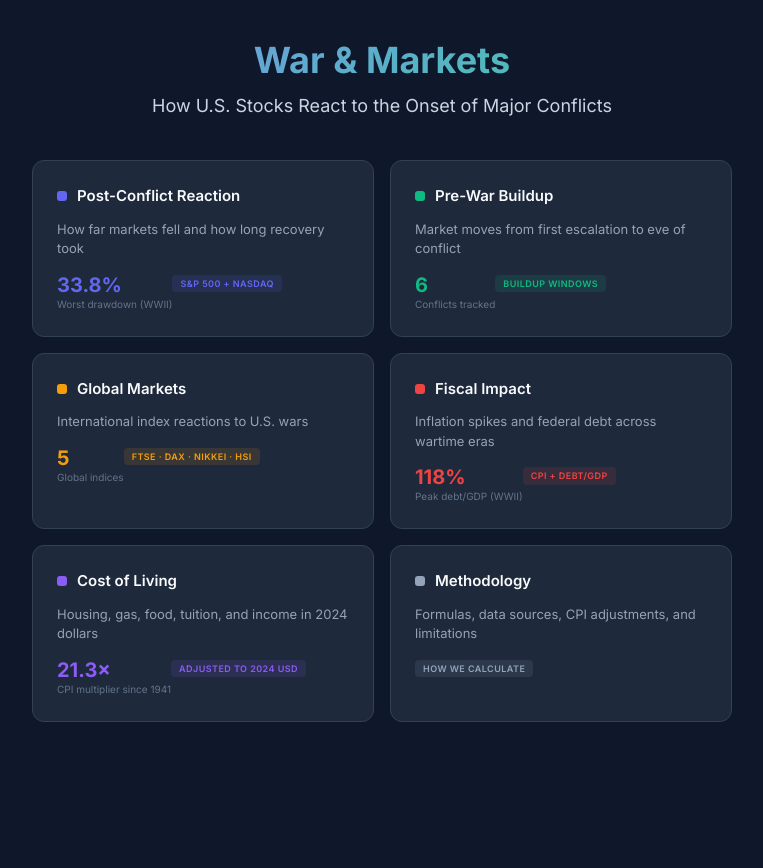
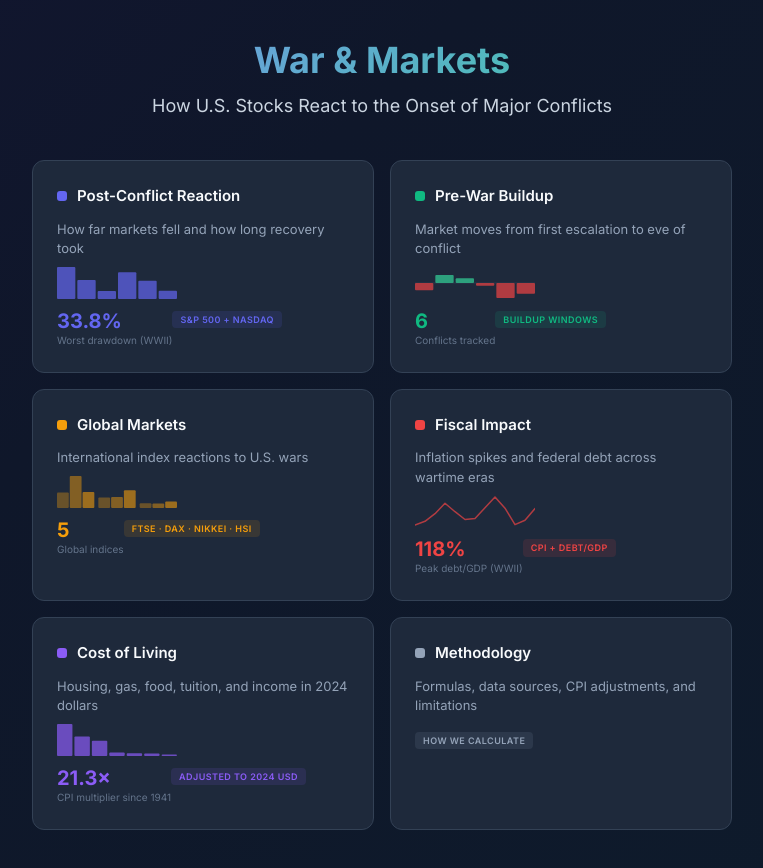
Before and after one commit to azaidi06/fin, a React (Vite) app in the folder war-markets-react/: page / in a window 1280 px wide. Shown: the whole page, without its empty margins (258-1021 px from the left). Before the commit the page ends 800 px from the top, so only its background shows below. Built offline with nearby package versions, Linux system fonts and the light colour scheme.

Commit message:
landing upgrade

```diff
--- a/war-markets-react/src/App.jsx
+++ b/war-markets-react/src/App.jsx
@@ -47,7 +47,7 @@ export default function App() {
   };
 
   return (
-    <div className="min-h-screen px-4 py-10 sm:px-6 lg:px-8" style={{ background: "#0F172A", color: "#F8FAFC" }}>
+    <div className="min-h-screen px-4 py-10 sm:px-6 lg:px-8" style={{ color: "#F8FAFC" }}>
       <div className="max-w-[960px] mx-auto">
         <Header compact={activeTab === "home"} />
 
--- a/war-markets-react/src/components/Header.jsx
+++ b/war-markets-react/src/components/Header.jsx
@@ -1,4 +1,29 @@
+import { useState, useEffect } from "react";
+
+const stats = [
+  "33.8% — Worst S&P drawdown (WWII)",
+  "118% — Peak debt-to-GDP ratio (WWII)",
+  "21.3\u00d7 — CPI multiplier since 1941",
+  "917 days — Longest market recovery",
+  "5 global indices tracked",
+];
+
 export default function Header({ compact }) {
+  const [statIndex, setStatIndex] = useState(0);
+  const [visible, setVisible] = useState(true);
+
+  useEffect(() => {
+    if (compact) return;
+    const interval = setInterval(() => {
+      setVisible(false);
+      setTimeout(() => {
+        setStatIndex((prev) => (prev + 1) % stats.length);
+        setVisible(true);
+      }, 400);
+    }, 3000);
+    return () => clearInterval(interval);
+  }, [compact]);
+
   return (
     <header className="text-center mb-10">
       <h1 className="text-3xl sm:text-4xl font-bold mb-3" style={{
@@ -22,6 +47,18 @@ export default function Header({ compact }) {
             trading day before each conflict&apos;s start event. Recovery = return to pre-war close.
             NASDAQ data available from 1971 onward.
           </p>
+          {/* Rotating stat ticker */}
+          <p
+            className="mt-4 text-sm font-semibold"
+            style={{
+              color: "#818CF8",
+              opacity: visible ? 1 : 0,
+              transition: "opacity 0.4s ease",
+              minHeight: "1.5em",
+            }}
+          >
+            {stats[statIndex]}
+          </p>
         </>
       )}
     </header>
--- a/war-markets-react/src/components/HomePage.jsx
+++ b/war-markets-react/src/components/HomePage.jsx
@@ -1,3 +1,148 @@
+import { sp500Data, preWarData, globalMarketsData, cpiChartData, costOfLivingData } from "../data/warData";
+
+/* ── Sparkline components ── */
+
+function BarSparkline({ values, color, width = 120, height = 32 }) {
+  const max = Math.max(...values.map(Math.abs));
+  const barW = (width - (values.length - 1) * 2) / values.length;
+  return (
+    <svg width={width} height={height} style={{ opacity: 0.7, display: "block" }}>
+      {values.map((v, i) => {
+        const barH = (Math.abs(v) / max) * height;
+        return (
+          <rect
+            key={i}
+            x={i * (barW + 2)}
+            y={height - barH}
+            width={barW}
+            height={barH}
+            rx={1}
+            fill={color}
+          />
+        );
+      })}
+    </svg>
+  );
+}
+
+function SignedBarSparkline({ values, color, width = 120, height = 32 }) {
+  const max = Math.max(...values.map(Math.abs));
+  const mid = height / 2;
+  const barW = (width - (values.length - 1) * 2) / values.length;
+  return (
+    <svg width={width} height={height} style={{ opacity: 0.7, display: "block" }}>
+      {/* zero line */}
+      <line x1={0} y1={mid} x2={width} y2={mid} stroke="#475569" strokeWidth={0.5} />
+      {values.map((v, i) => {
+        const barH = (Math.abs(v) / max) * (mid - 1);
+        const y = v >= 0 ? mid - barH : mid;
+        return (
+          <rect
+            key={i}
+            x={i * (barW + 2)}
+            y={y}
+            width={barW}
+            height={barH}
+            rx={1}
+            fill={v >= 0 ? "#34D399" : "#EF4444"}
+          />
+        );
+      })}
+    </svg>
+  );
+}
+
+function LineSparkline({ values, color, width = 120, height = 32 }) {
+  const min = Math.min(...values);
+  const max = Math.max(...values);
+  const range = max - min || 1;
+  const points = values
+    .map((v, i) => {
+      const x = (i / (values.length - 1)) * width;
+      const y = height - ((v - min) / range) * (height - 4) - 2;
+      return `${x},${y}`;
+    })
+    .join(" ");
+  return (
+    <svg width={width} height={height} style={{ opacity: 0.7, display: "block" }}>
+      <polyline points={points} fill="none" stroke={color} strokeWidth={1.5} strokeLinecap="round" strokeLinejoin="round" />
+    </svg>
+  );
+}
+
+function GroupedBarSparkline({ groups, color, width = 120, height = 32 }) {
+  const max = Math.max(...groups.flat());
+  const groupW = (width - (groups.length - 1) * 4) / groups.length;
+  return (
+    <svg width={width} height={height} style={{ opacity: 0.7, display: "block" }}>
+      {groups.map((bars, gi) => {
+        const barW = (groupW - (bars.length - 1)) / bars.length;
+        const gx = gi * (groupW + 4);
+        return bars.map((v, bi) => {
+          const barH = (v / max) * height;
+          return (
+            <rect
+              key={`${gi}-${bi}`}
+              x={gx + bi * (barW + 1)}
+              y={height - barH}
+              width={barW}
+              height={barH}
+              rx={1}
+              fill={color}
+              opacity={0.5 + (bi / bars.length) * 0.5}
+            />
+          );
+        });
+      })}
+    </svg>
+  );
+}
+
+/* ── Build sparkline data from warData exports ── */
+
+// Post-Conflict Reaction: S&P 500 decline percentages
+const reactionValues = sp500Data.map((d) => d.decline);
+
+// Pre-War Buildup: spChange values (positive/negative)
+const buildupValues = preWarData.map((d) => d.spChange);
+
+// Global Markets: pick 3 conflicts with multiple indices, show decline values
+const globalGroups = globalMarketsData
+  .filter((d) => d.indices.length >= 3)
+  .slice(0, 4)
+  .map((d) =>
+    d.indices
+      .filter((idx) => idx.decline != null)
+      .slice(0, 3)
+      .map((idx) => idx.decline)
+  );
+
+// Fiscal Impact: CPI line from WWII series (T-2 to T+10)
+const fiscalValues = cpiChartData.map((row) => row["WWII"]).filter((v) => v != null);
+
+// Cost of Living: CPI multipliers per era
+const costValues = costOfLivingData.map((d) => d.cpiMultiplier);
+
+/* ── Card sparkline map ── */
+function CardSparkline({ id, color }) {
+  switch (id) {
+    case "reaction":
+      return <BarSparkline values={reactionValues} color={color} />;
+    case "buildup":
+      return <SignedBarSparkline values={buildupValues} color={color} />;
+    case "global":
+      return <GroupedBarSparkline groups={globalGroups} color={color} />;
+    case "fiscal":
+      return <LineSparkline values={fiscalValues} color={color} />;
+    case "cost":
+      return <BarSparkline values={costValues} color={color} />;
+    default:
+      return null;
+  }
+}
+
+/* ── Card data ── */
+
 const cards = [
   {
     id: "reaction",
@@ -40,7 +185,7 @@ const cards = [
     title: "Cost of Living",
     desc: "Housing, gas, food, tuition, and income in 2024 dollars",
     color: "#8B5CF6",
-    stat: "21.3×",
+    stat: "21.3\u00d7",
     statLabel: "CPI multiplier since 1941",
     tag: "Adjusted to 2024 USD",
   },
@@ -61,7 +206,7 @@ const panel = {
   borderRadius: 12,
   padding: 24,
   cursor: "pointer",
-  transition: "all 0.2s ease",
+  transition: "all 0.25s ease",
   textAlign: "left",
   display: "flex",
   flexDirection: "column",
@@ -90,18 +235,23 @@ export default function HomePage({ onSelect }) {
           gap: 16,
         }}
       >
-        {cards.map((c) => (
+        {cards.map((c, i) => (
           <button
             key={c.id}
+            className={`card-enter card-enter-${i}`}
             onClick={() => onSelect(c.id)}
             style={panel}
             onMouseEnter={(e) => {
               e.currentTarget.style.borderColor = "#475569";
               e.currentTarget.style.background = "#243044";
+              e.currentTarget.style.transform = "scale(1.02)";
+              e.currentTarget.style.boxShadow = `0 0 20px ${c.color}33`;
             }}
             onMouseLeave={(e) => {
               e.currentTarget.style.borderColor = "#334155";
               e.currentTarget.style.background = "#1E293B";
+              e.currentTarget.style.transform = "scale(1)";
+              e.currentTarget.style.boxShadow = "none";
             }}
           >
             {/* Color dot + title row */}
@@ -125,6 +275,13 @@ export default function HomePage({ onSelect }) {
               {c.desc}
             </p>
 
+            {/* Sparkline */}
+            {c.id !== "methodology" && (
+              <div style={{ marginTop: -4, marginBottom: -4 }}>
+                <CardSparkline id={c.id} color={c.color} />
+              </div>
+            )}
+
             {/* Stat + tag row */}
             <div style={{ display: "flex", justifyContent: "space-between", alignItems: "flex-end", marginTop: 4 }}>
               {c.stat ? (
--- a/war-markets-react/src/index.css
+++ b/war-markets-react/src/index.css
@@ -1,9 +1,43 @@
 @import "tailwindcss";
+
+/* ── Animated background gradient ── */
+@keyframes gradientShift {
+  0%   { background-position: 0% 50%; }
+  25%  { background-position: 50% 100%; }
+  50%  { background-position: 100% 50%; }
+  75%  { background-position: 50% 0%; }
+  100% { background-position: 0% 50%; }
+}
 
 body {
   font-family: 'Inter', system-ui, -apple-system, sans-serif;
-  background: #0F172A;
+  background: linear-gradient(135deg, #0F172A, #1a1040, #0F172A, #0d1f2d);
+  background-size: 400% 400%;
+  animation: gradientShift 15s ease infinite;
   color: #F8FAFC;
   margin: 0;
   padding: 0;
 }
+
+/* ── Card entrance animations ── */
+@keyframes fadeSlideUp {
+  from {
+    opacity: 0;
+    transform: translateY(20px);
+  }
+  to {
+    opacity: 1;
+    transform: translateY(0);
+  }
+}
+
+.card-enter {
+  opacity: 0;
+  animation: fadeSlideUp 0.5s ease forwards;
+}
+.card-enter-0 { animation-delay: 0ms; }
+.card-enter-1 { animation-delay: 80ms; }
+.card-enter-2 { animation-delay: 160ms; }
+.card-enter-3 { animation-delay: 240ms; }
+.card-enter-4 { animation-delay: 320ms; }
+.card-enter-5 { animation-delay: 400ms; }
```
Also changed, not shown: 1 other file (tests, documents, lock files or other folders).
